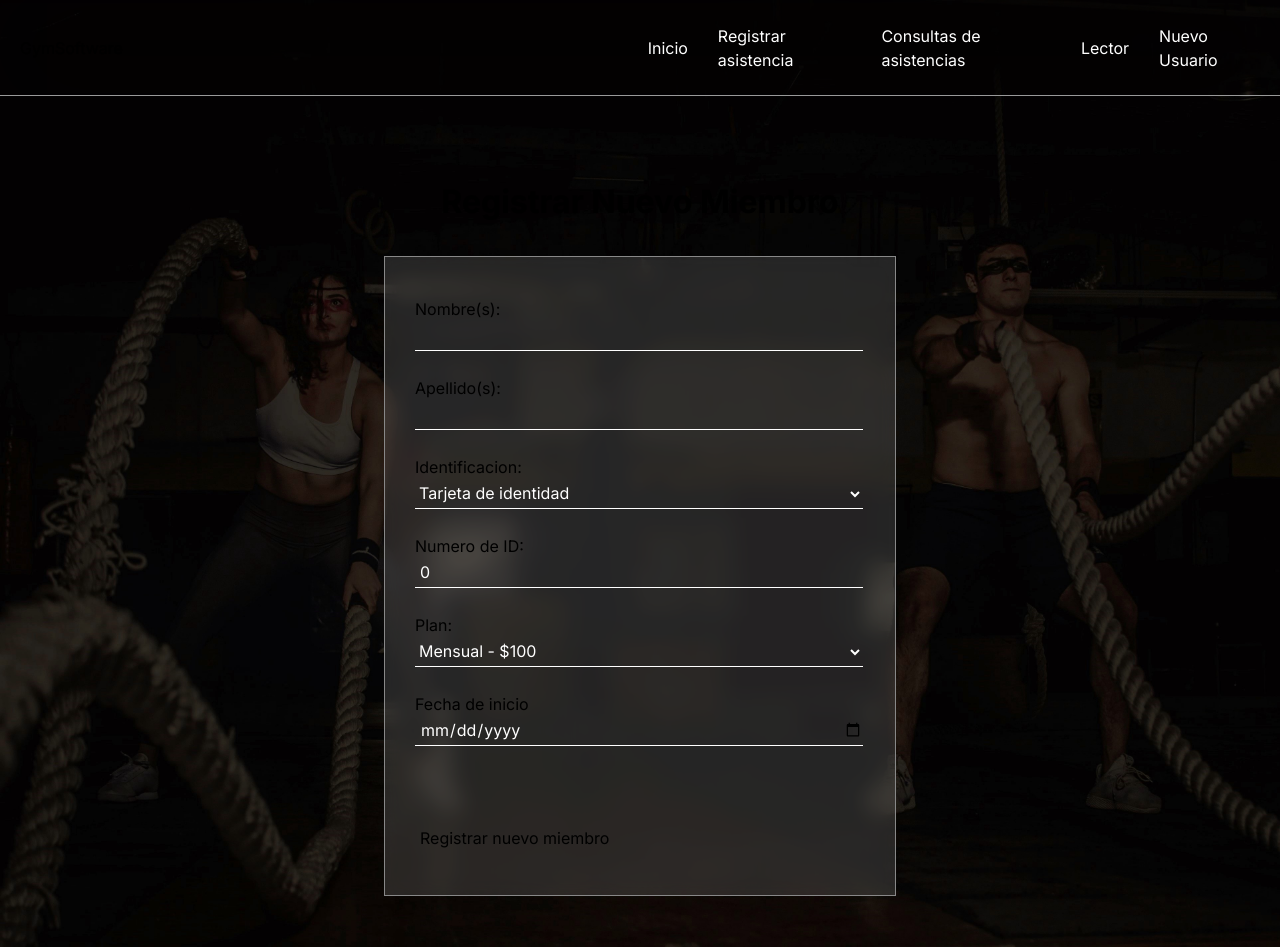
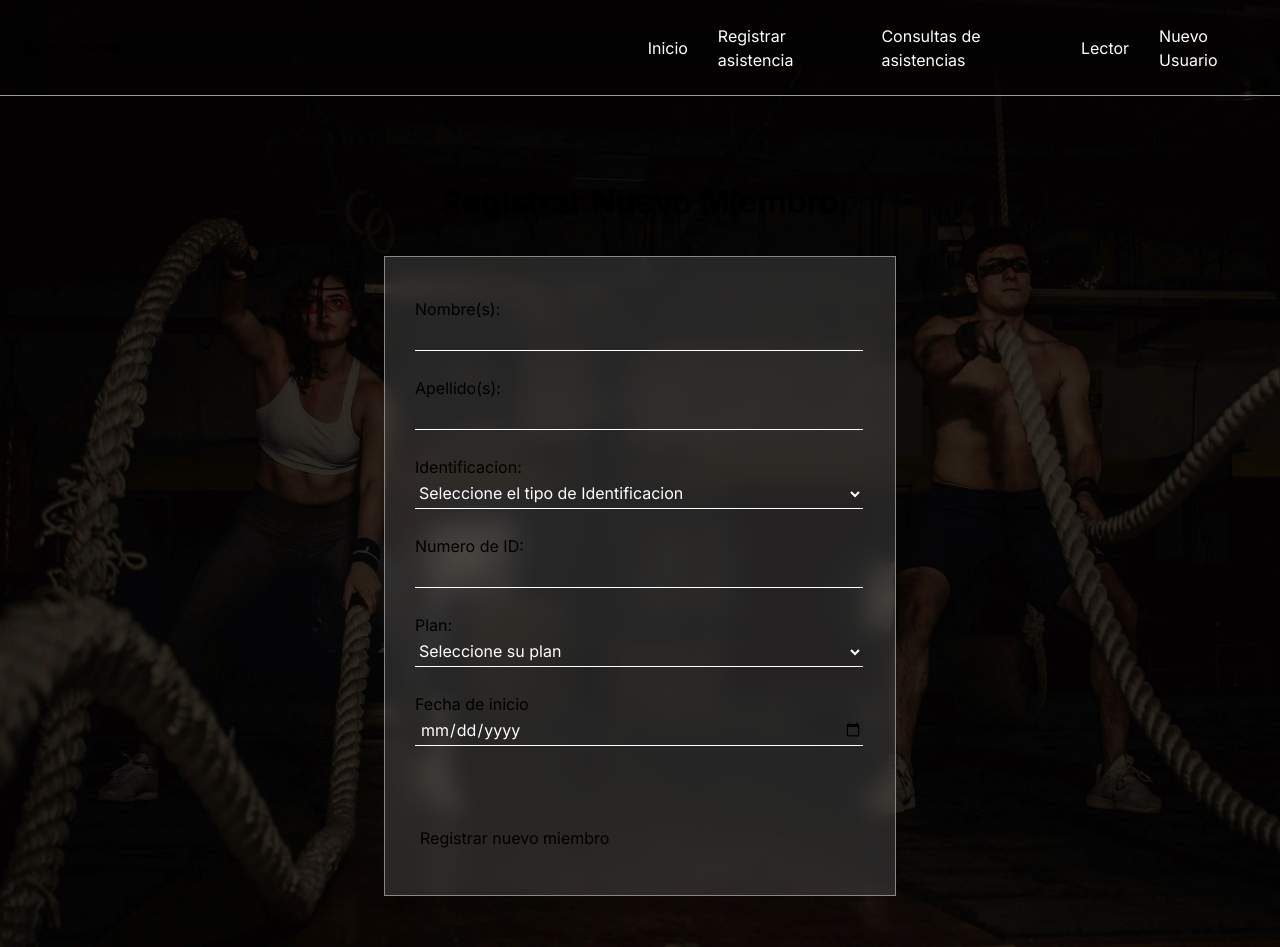
Before and after one commit to SergioRon2/gym-frontend, a Next.js app: page /nuevo in a window 1280 px wide. Built offline with nearby package versions, Linux system fonts and the light colour scheme.

Commit message:
19/11/2023

```diff
--- a/app/nuevo/page.tsx
+++ b/app/nuevo/page.tsx
@@ -8,28 +8,38 @@ export default function MiembroNuevo() {
       nombre: '',
       apellido: '',
       tipo_id: '',
-      id_usuario: 0,
+      id_usuario: '',
       plan: '',
       fechaInicio: '',
     });
 
     const handleChange = (e:any) => {
+      const {name, value} = e.target;
       setFormData({
         ...formData,
-        [e.target.name]: e.target.value,
+        [name]: value,
       });
     };
 
     const handleSubmit = async (e:any) => {
       e.preventDefault();
-
       try {
         const response = await apiRestPost('/nuevo_usuario/', formData);
-        console.log(response);
+        if (response.success) {
+          // Aquí manejas el caso de éxito
+          console.log(response.usuario)
+        } else {
+          // Aquí manejas el caso de error
+          console.log('Error al registrar nuevo miembro:', response.errors)
+          // Puedes mostrar mensajes de error específicos para cada campo si lo deseas
         // Aquí puedes manejar la respuesta, redireccionar, mostrar mensajes, etc.
+        }
       } catch (error) {
         console.error('Error al registrar nuevo miembro:', error);
+        console.log(error)
       }
+
+      console.log(formData)
     };
 
     return (
@@ -39,40 +49,44 @@ export default function MiembroNuevo() {
           <form onSubmit={handleSubmit} className={NuevoStyle.formulario}>
             <div className={NuevoStyle.inputs}>
               <label htmlFor="nombre">Nombre(s):</label>
-              <input type="text" name="nombre" value={formData.nombre} onChange={handleChange}/>
+              <input type="text" name="nombre" value={formData.nombre} onChange={handleChange} required/>
             </div>
             <div className={NuevoStyle.inputs}>
               <label htmlFor="apellido">Apellido(s):</label>
-              <input type="text" name="apellido" value={formData.apellido} onChange={handleChange}/>
+              <input type="text" name="apellido" value={formData.apellido} onChange={handleChange} required/>
             </div>
             <div className={NuevoStyle.select}>
               <label htmlFor="tipo_id">Identificacion:</label>
-              <select name="tipo_id" value={formData.tipo_id} onChange={handleChange}>
-                <option value="">Tarjeta de identidad</option>
-                <option value="">Cedula de ciudadania</option>
-                <option value="">Cedula de extranjeria</option>
-                <option value="">Pasaporte</option>
-                <option value="">Permiso especial de Permanencia</option>
+              <select name="tipo_id" value={formData.tipo_id} onChange={handleChange} required>
+                <option value="">Seleccione el tipo de Identificacion</option>
+                <option value="ti">Tarjeta de identidad</option>
+                <option value="cedula">Cedula de ciudadania</option>
+                <option value="ce">Cedula de extranjeria</option>
+                <option value="pasaporte">Pasaporte</option>
+                <option value="pep">Permiso especial de Permanencia</option>
               </select>
             </div>
             <div className={NuevoStyle.inputs}>
               <label htmlFor="id_usuario">Numero de ID:</label>
-              <input type="number" name="id_usuario" value={formData.id_usuario} onChange={handleChange}/>
+              <input type="number" name="id_usuario" value={formData.id_usuario} onChange={handleChange} required/>
             </div>
             <div className={NuevoStyle.select}>
               <label htmlFor="plan">Plan:</label>
-              <select name="plan" value={formData.plan} onChange={handleChange}>
-                <option value="">Mensual - $100</option>
-                <option value="">Semanal - $10</option>
-                <option value="">Anual - $1000</option>
-                <option value="">Diario - $1</option>
-                <option value="">15 dias - $75</option>
-                <option value="">21 dias - $90</option>
+              <select name="plan" value={formData.plan} onChange={handleChange} required>
+                <option value="">Seleccione su plan</option>
+                <option value="A">Anual - $1000</option>
+                <option value="T">Trimestral - $300</option>
+                <option value="M">Mensual - $100</option>
+                <option value="S3">Semana x3 - $90</option>
+                <option value="S2">Semana x2 - $75</option>
+                <option value="S">Semanal - $10</option>
+                <option value="D">Diario - $1</option>
+                <option value="O">Personalizado - $??</option>
               </select>
             </div>
             <div className={NuevoStyle.inputs}>
               <label htmlFor="fechaInicio">Fecha de inicio</label>
-              <input type="date" name="fechaInicio" value={formData.fechaInicio} onChange={handleChange}/>
+              <input type="date" name="fechaInicio" value={formData.fechaInicio} onChange={handleChange} required/>
             </div>
             <button type="submit" className={NuevoStyle.registrarNuevo}>
               Registrar nuevo miembro
--- a/services/services.ts
+++ b/services/services.ts
@@ -1,6 +1,7 @@
-import axios from 'axios'
+import axios, { AxiosInstance } from 'axios';
 
 axios.defaults.baseURL = 'http://127.0.0.1:8000/gymapp/'
+
 
 async function getRequestHeaders() {
   try {
```
